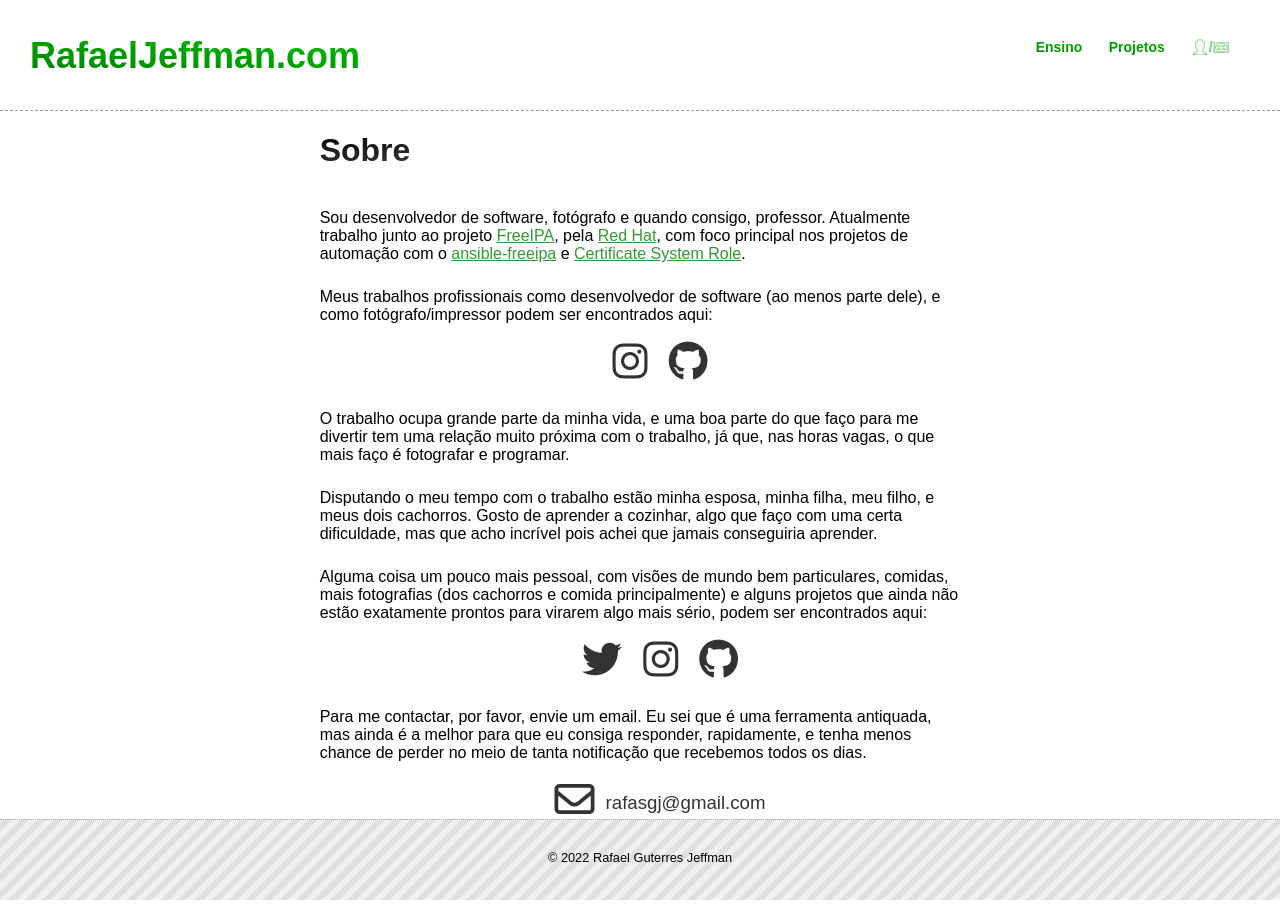
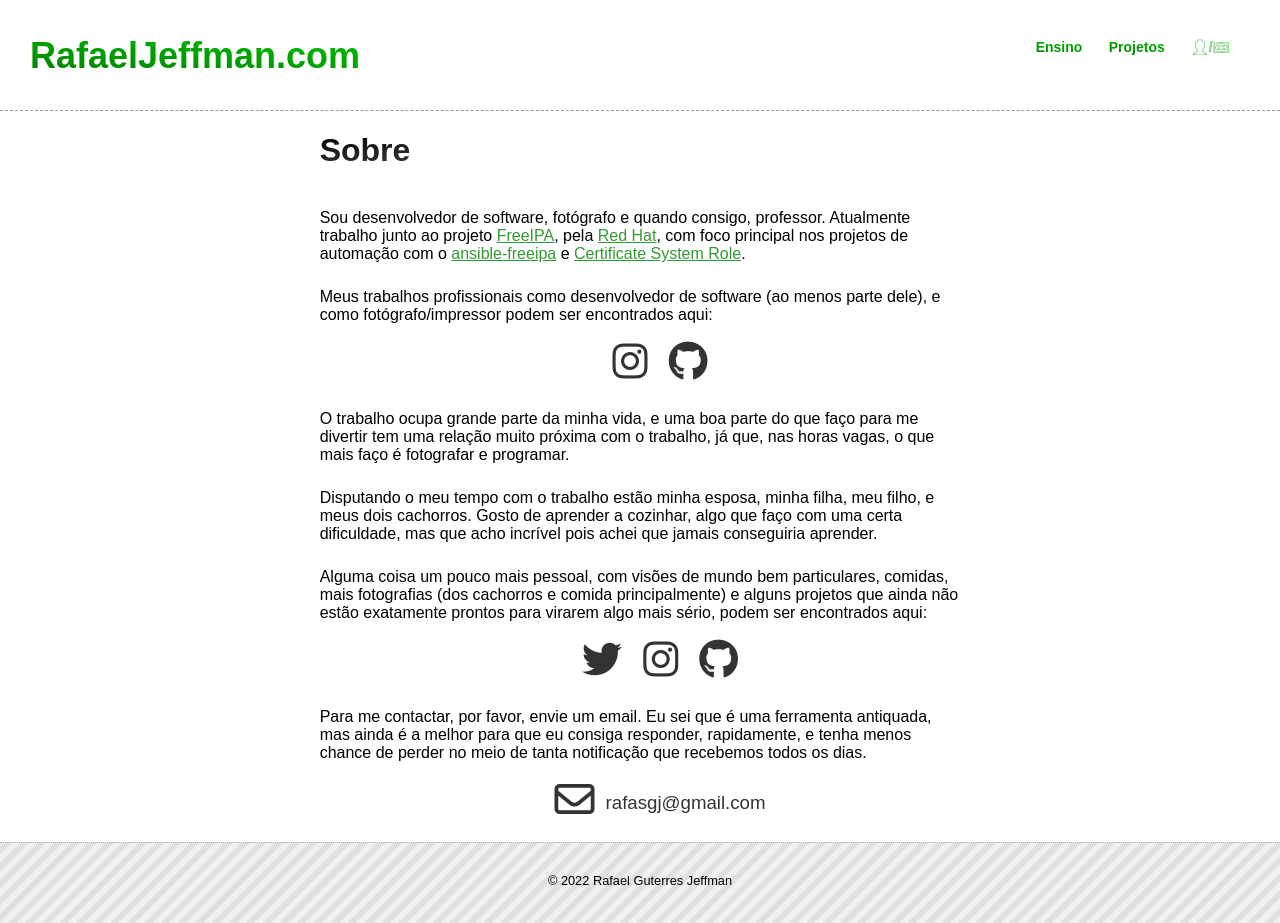
Before and after one commit to rafasgj/rafaeljeffman.com, a Jekyll site: the page built from about.md, in a window 1280 px wide. Built offline with Jekyll 4.4.1, drawn with Linux system fonts in a browser that asks for light colours; nearby versions of some CDN libraries; before the commit the page ends 900 px from its top, so only the background shows below that.

Commit message:
css: Fix bottom margin for bigger displays.

```diff
--- a/css/responsiveness.css
+++ b/css/responsiveness.css
@@ -27,7 +27,7 @@
 
 @media (min-width: 1280px) {
     #contents {
-        margin: 0 auto !important;
+        margin: 0 auto 100px auto !important;
     }
     #tags {
         right: 5% !important;
```
